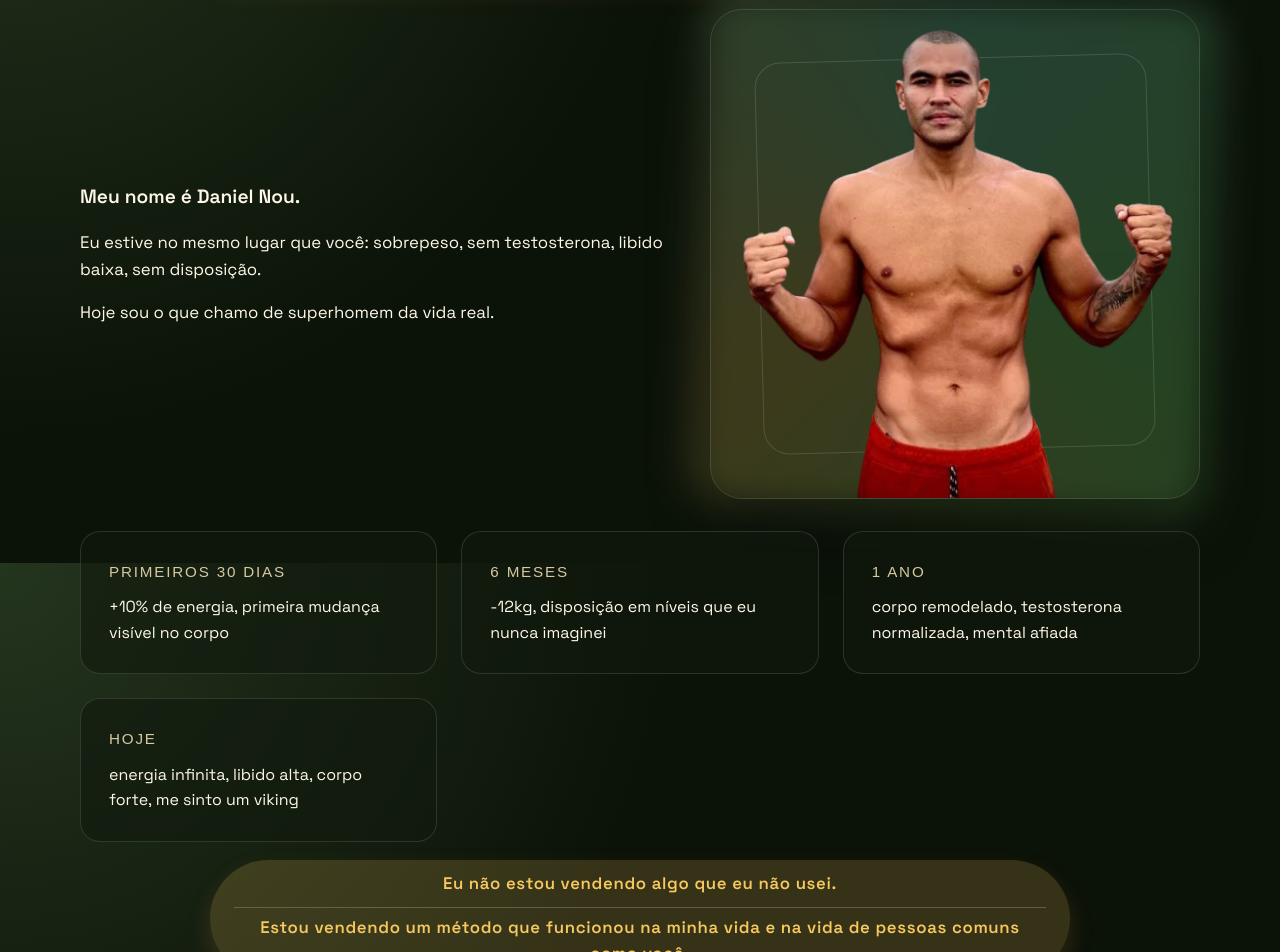
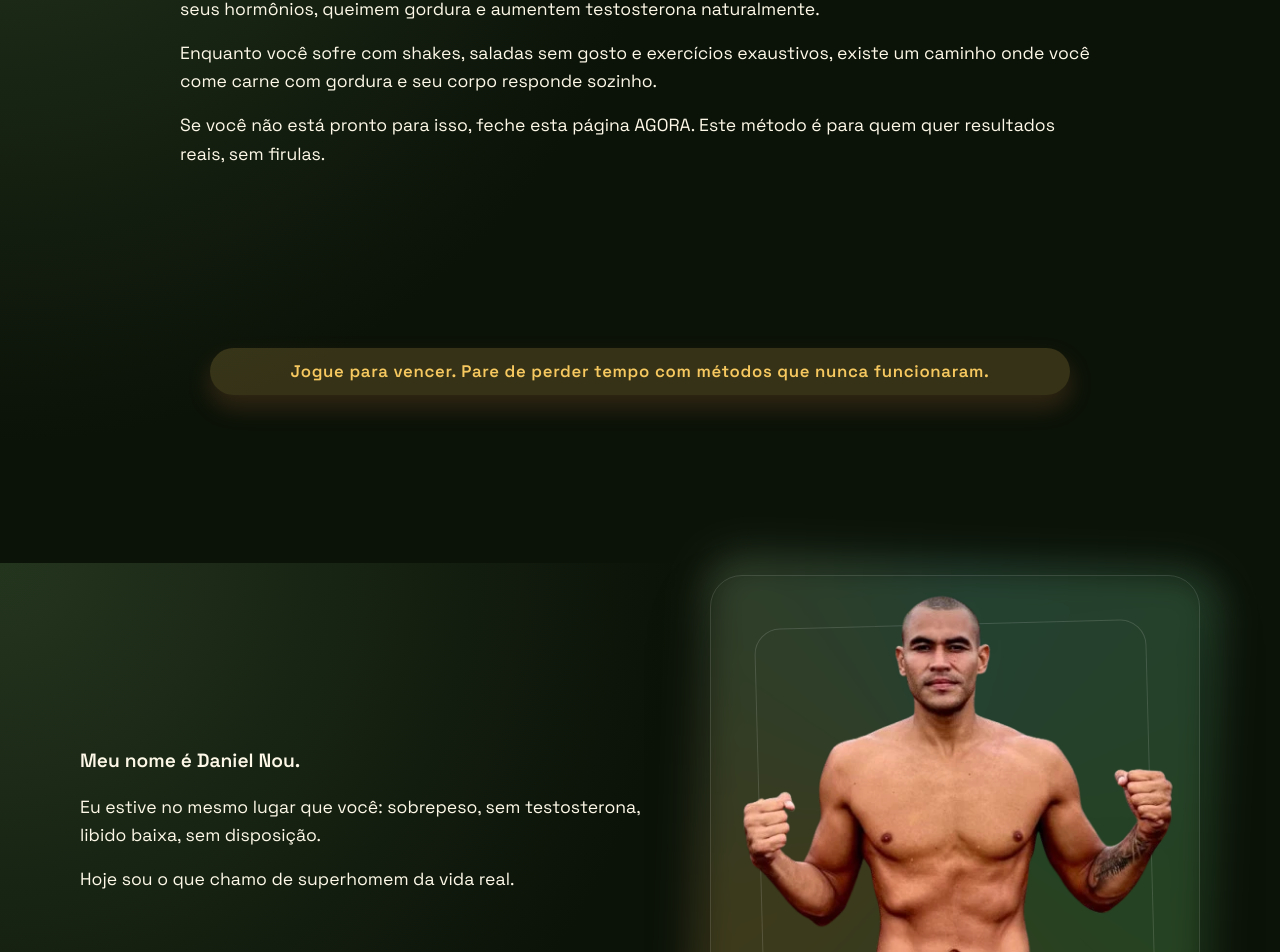
Before and after one commit to MarcosLeal77/dieta-da-selva-landingpage, a React (Vite) app: page / in a window 1280 px wide. Shown: the part 1837-2789 px from the top of the page. Built offline with nearby package versions, Linux system fonts and the light colour scheme; a web font is replaced by a local one.

Commit message:
Tune desktop spacing and titles

```diff
--- a/src/style.css
+++ b/src/style.css
@@ -496,6 +496,23 @@ section {
 }
 
 @media (max-width: 720px) {
+  .vs-sep {
+    width: 100%;
+    display: block;
+    margin: 6px 0;
+  }
+
+  .vs-sep::before,
+  .vs-sep::after {
+    width: 32%;
+  }
+}
+
+@media (min-width: 1100px) {
+  .center-title {
+    flex-direction: column;
+  }
+
   .vs-sep {
     width: 100%;
     display: block;
@@ -1215,6 +1232,44 @@ section {
 
 
 
+@media (min-width: 1100px) {
+  .hero {
+    padding: 60px 24px 44px;
+  }
+
+  .hero-copy {
+    max-width: 760px;
+  }
+
+  .section {
+    padding: 90px 24px;
+  }
+
+  .section-body {
+    max-width: 920px;
+  }
+
+  .story-stack {
+    font-size: 1.1rem;
+  }
+
+  .track-grid {
+    grid-template-columns: repeat(4, minmax(0, 1fr));
+  }
+
+  .compare-grid {
+    gap: 32px;
+  }
+
+  .cta {
+    padding-bottom: 90px;
+  }
+
+  #protocolo .pillars-title {
+    text-align: center;
+  }
+}
+
 @media (max-width: 960px) {
   .hero-grid {
     grid-template-columns: 1fr;
```
